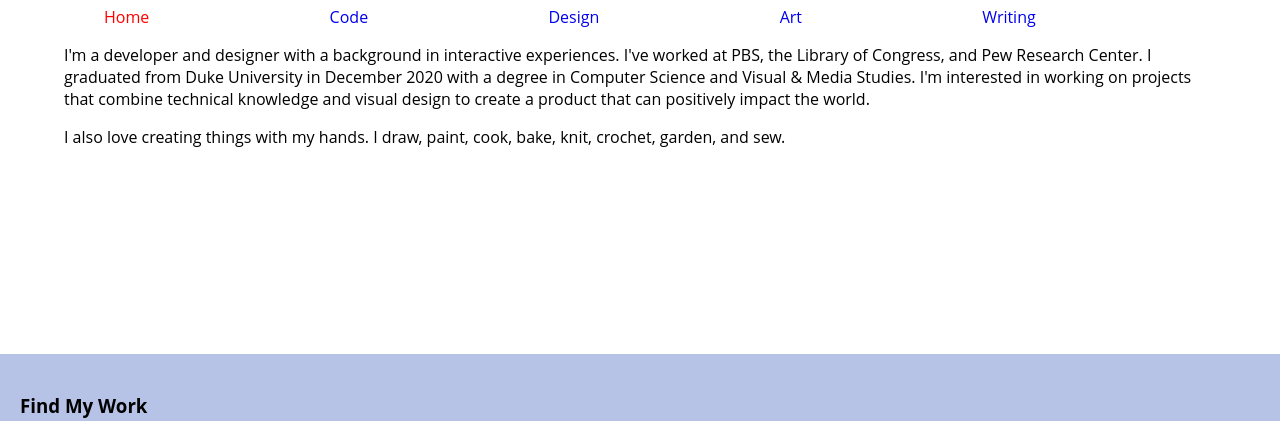
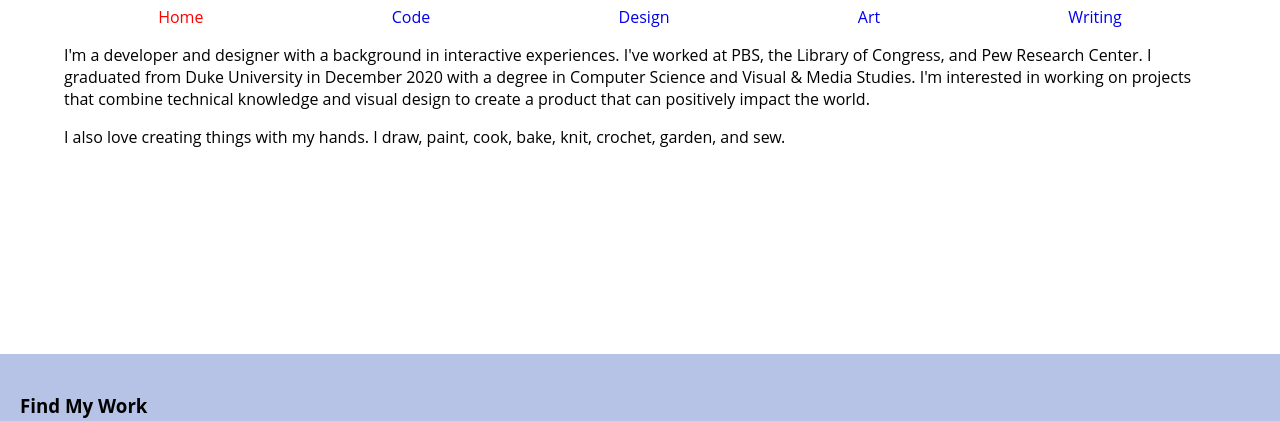
Before and after one commit to selenaqian/selenaqian.github.io, a plain HTML site: page index.html in a window 1280 px wide. Shown: the part 294-715 px from the top of the page. Drawn offline with Linux system fonts and the light colour scheme.

Commit message:
remove unneeded nesting, adjust styles accordingly

```diff
--- a/pages/modules/menu.js
+++ b/pages/modules/menu.js
@@ -12,46 +12,40 @@ class MainMenu extends HTMLElement {
         const main = document.createElement('nav');
         main.id = 'main-menu';
         main.classList.add('navigation');
-        const list = document.createElement('ul');
-        list.classList.add('container');
+        main.classList.add('container');
         let pathPrefix;
-        const home = document.createElement('li');
-        const homeLink = document.createElement('a');
+
+        const home = document.createElement('a');
 
         if (window.location.href.includes('pages')) {
             pathPrefix = './';
-            homeLink.href = '../index.html';
+            home.href = '../index.html';
         }
         else {
             pathPrefix = './pages/';
-            homeLink.href = './index.html';
+            home.href = './index.html';
         }
 
         if (window.location.href.includes('index.html')) {
-            homeLink.classList.add('current');
+            home.classList.add('current');
         }
-        homeLink.innerText = 'Home';
+        home.innerText = 'Home';
         home.classList.add('child');
-        home.appendChild(homeLink);
-        list.appendChild(home);
+        main.appendChild(home);
 
 
         for (let i = 0; i < PAGES.length; i++) {
-            const navPage = document.createElement('li');
-            navPage.classList.add('child');
-
             const link = document.createElement('a');
+            link.classList.add('child');
             link.href = `${pathPrefix}${PAGES[i].path}`;
             link.innerText = PAGES[i].title;
             if (window.location.href.includes(PAGES[i].path)) {
                 link.classList.add('current');
             }
 
-            navPage.appendChild(link);
-            list.appendChild(navPage);
+            main.appendChild(link);
         }
 
-        main.appendChild(list);
         this.appendChild(main);
     }
 }
--- a/styles.css
+++ b/styles.css
@@ -1,5 +1,23 @@
-main-menu li {
-    list-style-type: none;
+body {
+    font-family: "Open Sans", sans-serif;
+    display: flex;
+    flex-direction: column;
+    height: 100%;
+    margin: 0;
+}
+
+a {
+    text-decoration: none;
+}
+
+h1 {
+    text-align: center;
+}
+
+.main {
+    flex: 1 0 auto;
+    padding-left: 5vw;
+    padding-right: 5vw;
 }
 
 main-menu .container {
@@ -8,28 +26,11 @@ main-menu .container {
 
 main-menu .child {
     flex: auto;
-}
-
-a {
-    text-decoration: none;
+    text-align: center;
 }
 
 main-menu .current {
     color: red;
-}
-
-body {
-    font-family: "Open Sans", sans-serif;
-    display: flex;
-    flex-direction: column;
-    height: 100%;
-    margin: 0;
-}
-
-.main {
-    flex: 1 0 auto;
-    padding-left: 5vw;
-    padding-right: 5vw;
 }
 
 #headshot {
@@ -44,10 +45,6 @@ body {
     margin-left: auto;
     margin-top: 5vw;
     display: block;
-}
-
-h1 {
-    text-align: center;
 }
 
 custom-footer {
```
